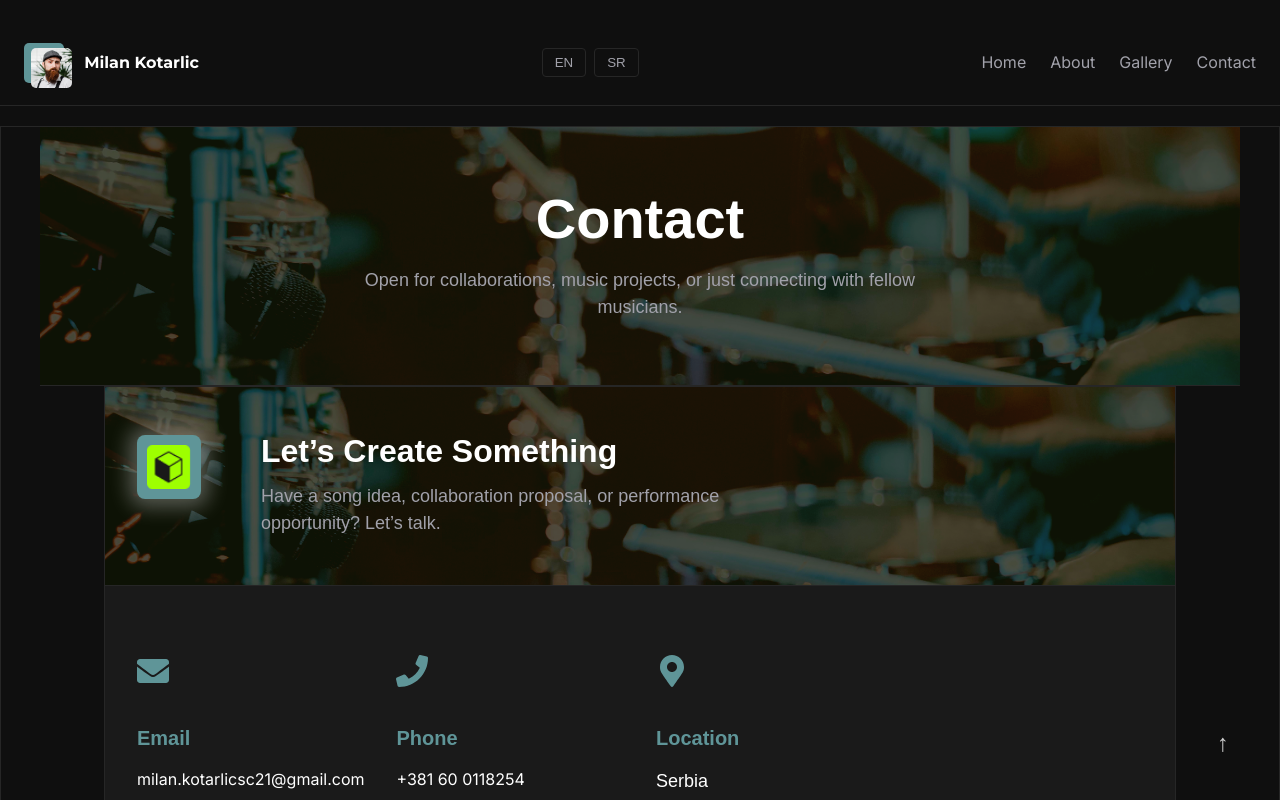
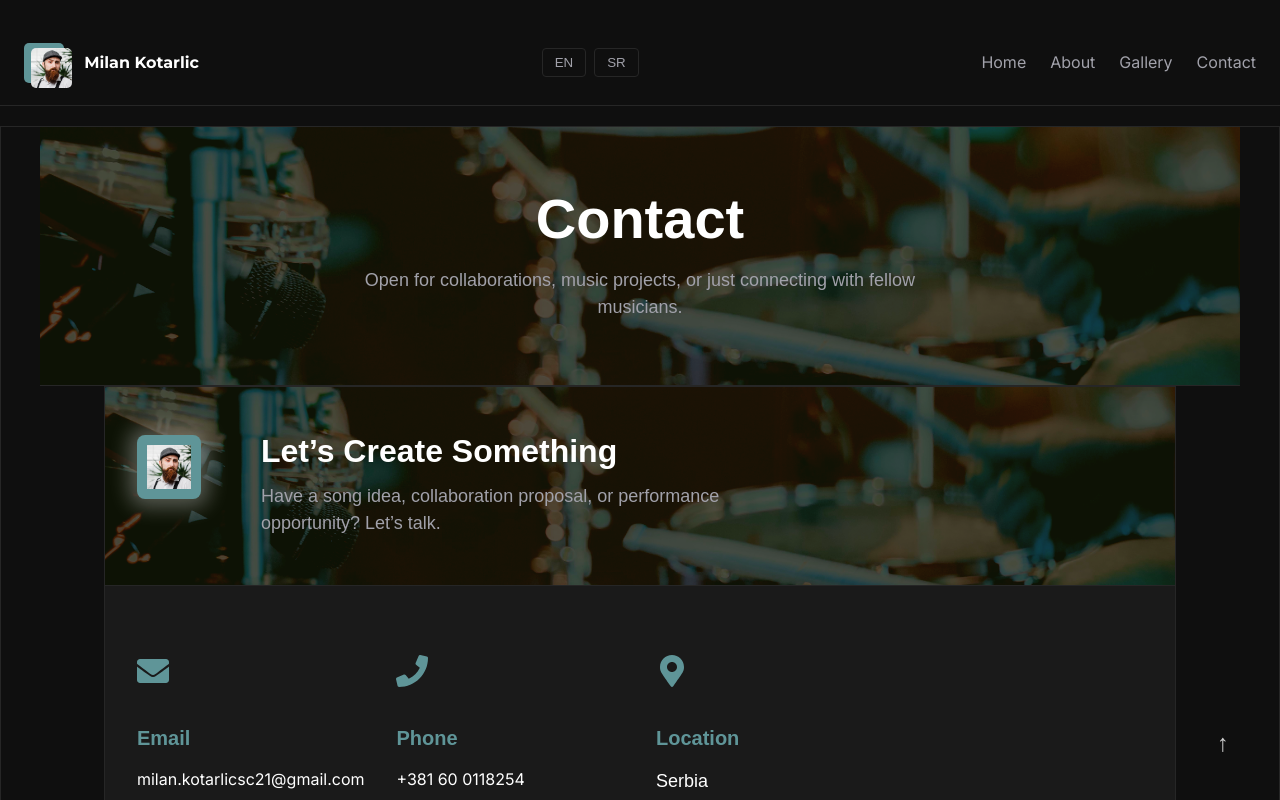
Before and after one commit to MilanKotarlic/MilanKotarlic-website, a React (Vite) app: page /contact in a window 1280 px wide. Shown: the top 800 px of the page. Built offline with nearby package versions, Linux system fonts and the light colour scheme; no server answers.

Commit message:
small fix

```diff
--- a/src/pages/Contact/Contact.jsx
+++ b/src/pages/Contact/Contact.jsx
@@ -20,7 +20,7 @@ const ContactPage = () => {
           <div className="contact__container">
             <div className="contact__header">
               <div className="contact__logo">
-                <img src="/images/Logo.png" alt="Logo" className="contact__logo-image" />
+                <img src="/images/Milan.jpg" alt="Logo" className="contact__logo-image" />
               </div>
 
               <div className="contact__text-container">
```
Also changed, not shown: 11 other files (tests, documents, lock files or other folders).
